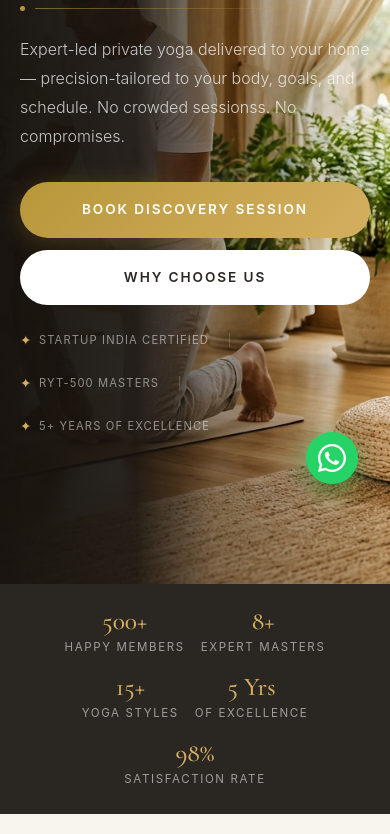
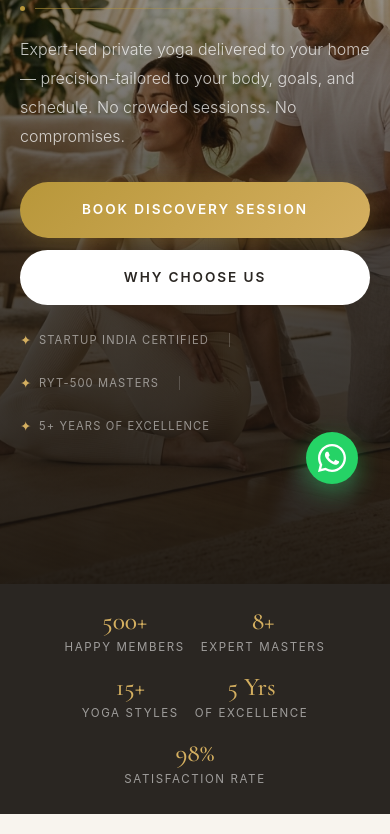
Before and after one commit to hemantsinghdsvv/pure-lifestyle-yoga, a plain HTML site: page index.html in a window 390 px wide. Shown: the part 328-1162 px from the top of the page. Drawn offline with nearby package versions, Linux system fonts and the light colour scheme.

Commit message:
booking modal changes

```diff
--- a/assets/css/style.css
+++ b/assets/css/style.css
@@ -1245,6 +1245,22 @@ p { font-size: 1rem; line-height: 1.8; color: var(--text-body); }
   .hero-content p { font-size: 1rem; }
   .hero-cta-group { gap: 0.75rem; }
   .hero-scroll { display: none; } /* cleaner on mobile */
+  /* Fix: image was hidden behind near-opaque gradient on mobile */
+  .hero-bg {
+    background-position: center top;
+  }
+  .hero-bg::after {
+    background: linear-gradient(to top,
+      rgba(22, 18, 14, 0.92) 0%,
+      rgba(22, 18, 14, 0.75) 40%,
+      rgba(22, 18, 14, 0.45) 70%,
+      rgba(22, 18, 14, 0.20) 100%
+    );
+  }
+  .hero-content {
+    max-width: 100%;
+    text-align: left;
+  }
 
   /* Stats strip */
   .stats-strip .container { gap: var(--spacing-md); flex-wrap: wrap; justify-content: center; }
--- a/index.html
+++ b/index.html
@@ -506,7 +506,7 @@
       <div class="modal-header">
         <p class="eyebrow">Discovery Session</p>
         <h3>Begin Your Journey</h3>
-        <p>Fill in your details and we'll craft a personalized session just for you — completely free, no commitment.
+        <p>Share your details, and our experts will curate a highly personalized yoga experience crafted exclusively around your goals, lifestyle, and aspirations.
         </p>
       </div>
       <form id="bookingForm">
```
